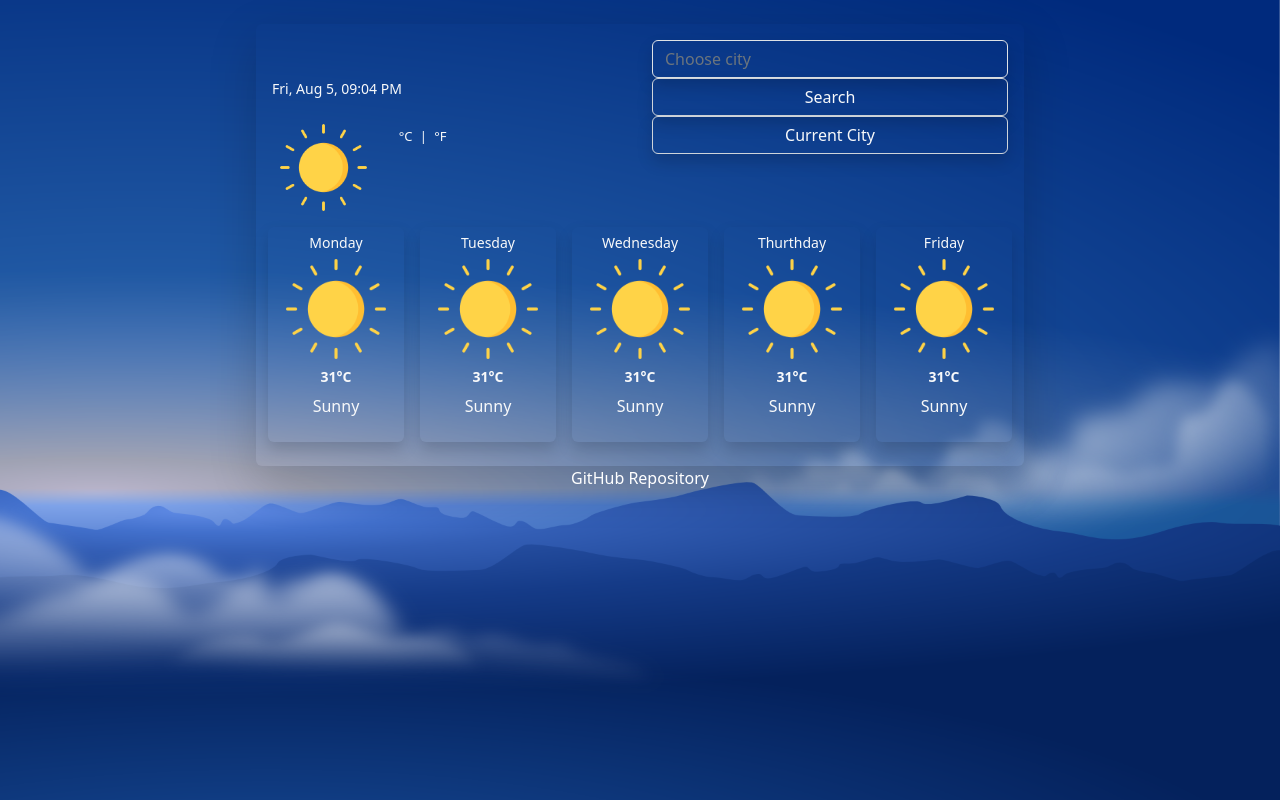
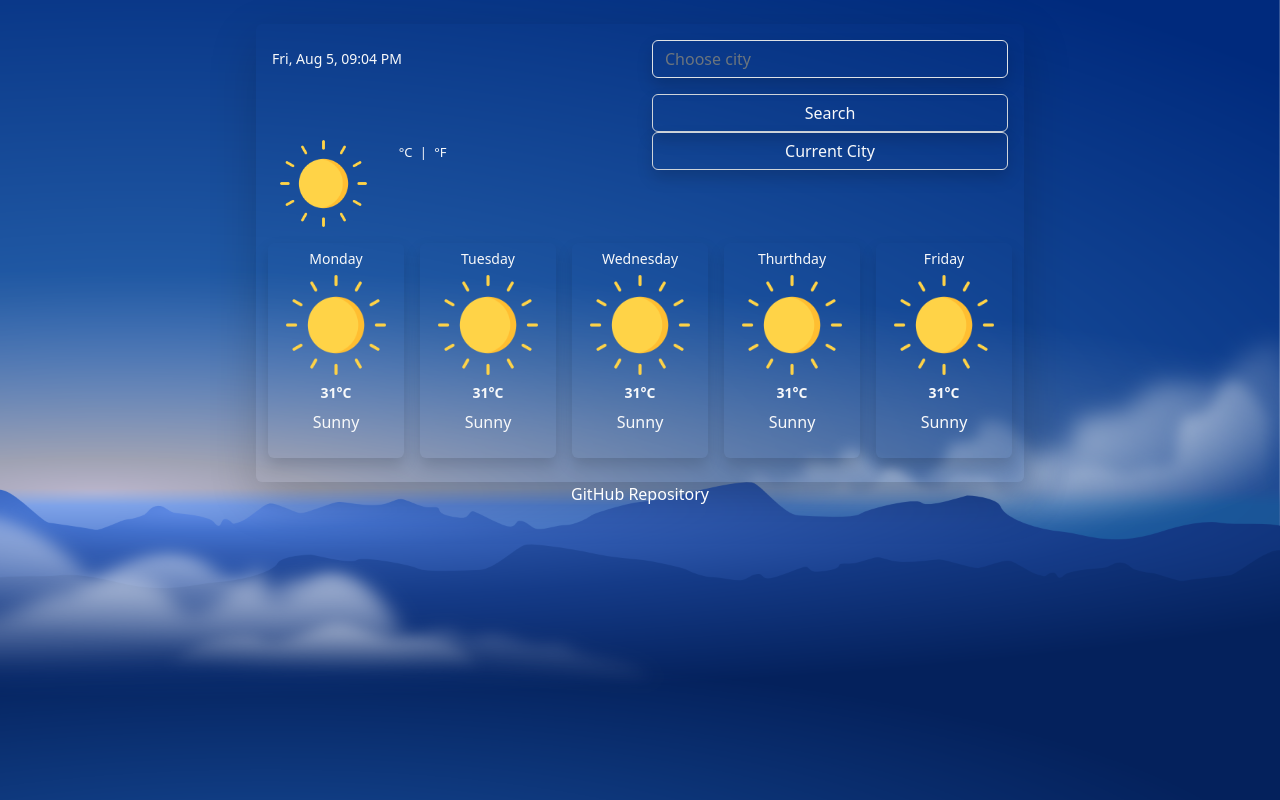
Before and after one commit to olenahladkova/js_weather_app, a plain HTML site: page index.html in a window 1280 px wide. Drawn offline with nearby package versions, Linux system fonts and the light colour scheme.

Commit message:
Changed logic of HTML structure

```diff
--- a/index.html
+++ b/index.html
@@ -21,8 +21,13 @@
           <h1 class="text-light">
             <strong id="city"></strong>
           </h1>
+          <ul class="text-light">
+            <li class="text-light" id='current-date'></li>
+            <li class="fs-6" id="description"></li>
+          </ul>
         </div>
         <div class="col-6">
+          <form action="submit">
             <input
               type="search"
               placeholder="Choose city"
@@ -30,22 +35,13 @@
               id="city-input"
               required
             />
-        </div>
-      </div>
-      <div class="row">
-        <div class="col-6">
-          <ul class="text-light">
-            <li class="text-light" id='current-date'></li>
-            <li class="fs-6" id="description"></li>
-          </ul>
-        </div>
-        <div class="col-6">
             <button
               type="submit"
-            class="form-control bg-transparent shadow text-light"
+              class="form-control bg-transparent shadow text-light mt-3"
               id="city-search-button">
               Search
             </button>
+          </form>
         </div>
       </div>
       <div class="row">
```
Lines whose indentation alone changed are shown as unchanged.
